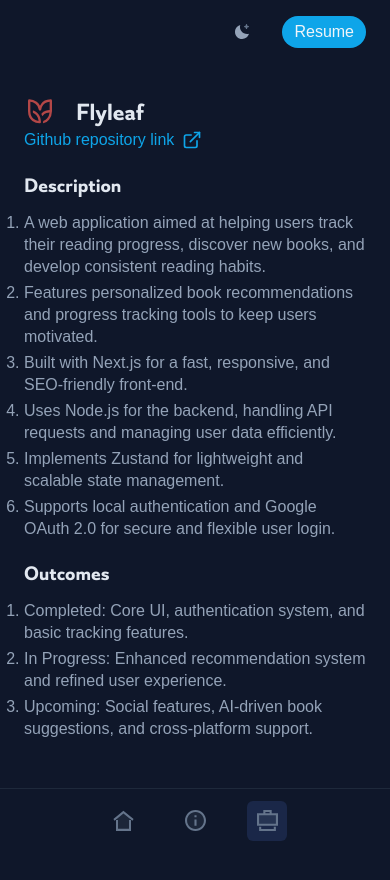
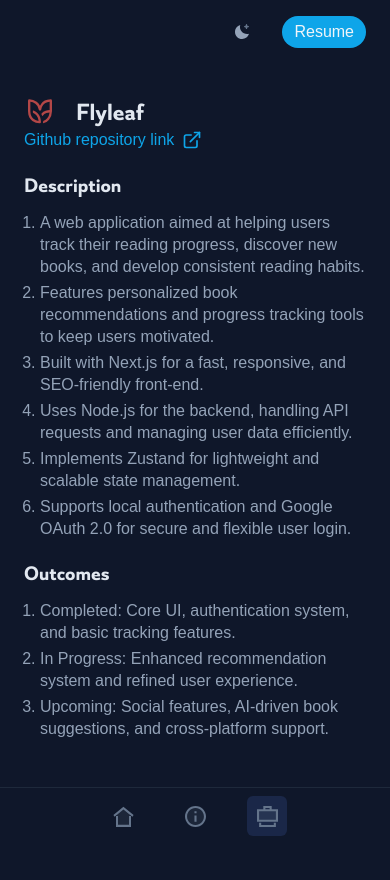
Before and after one commit to anup2134/Portfolio, a React (Vite) app: page /project/Flyleaf in a window 390 px wide. Shown: the top 880 px of the page. Built offline with nearby package versions, Linux system fonts and the light colour scheme; a web font is replaced by a local one.

Commit message:
fix navbar border-color and bottom padding, project page left margin

```diff
--- a/src/components/Navbar.tsx
+++ b/src/components/Navbar.tsx
@@ -15,9 +15,9 @@
       className="min-h-screen max-h-fit w-[12%] border-r
         dark:border-r-foregroundLight  border-r-gray-300
         flex justify-center items-center
-        sm:pr-0 sm:flex sm:flex-row sm:gap-x-10 sm:gap-y-0 sm:fixed sm:-bottom-2 sm:z-20
-        sm:min-h-fit sm:h-16 sm:w-screen sm:max-h-none
-        sm:justify-center sm:items-center sm:dark:bg-backgroundDark sm:bg-gray-200 sm:border-t sm:border-r-0 sm:border-t-foregroundLight fixed"
+        sm:pr-0 sm:flex sm:flex-row sm:gap-x-10 sm:gap-y-0 sm:-bottom-2 sm:z-20
+        sm:min-h-fit sm:h-16 sm:w-screen sm:max-h-none sm:pb-2
+        sm:justify-center sm:items-center sm:dark:bg-backgroundDark sm:bg-gray-200 sm:border-t sm:border-r-0 sm:dark:border-t-foregroundLight  sm:border-t-gray-300 fixed"
       style={{
         transition: "border-color 0.8s linear,background-color 0.7s linear",
       }}
--- a/src/views/Project.tsx
+++ b/src/views/Project.tsx
@@ -61,7 +61,7 @@
       <h2 className="dark:text-foregroundDark text-foregroundLight text-[22px] sm:text-xl mb-3 alpino-700 transition-colors duration-700">
         Description
       </h2>
-      <ul className="list-decimal list-outside text-para dark:text-paraDark satoshi-500 mb-5 leading-[1.375rem]">
+      <ul className="list-decimal list-outside text-para dark:text-paraDark satoshi-500 mb-5 leading-[1.375rem] sm:ml-4">
         {description.split("\n").map((line: string, idx: number) => {
           return (
             <li key={idx} className="mb-1 transition-colors duration-700">
@@ -74,7 +74,7 @@
       <h2 className="dark:text-foregroundDark text-foregroundLight text-[22px] sm:text-xl mb-3 alpino-700 transition-colors duration-700">
         Outcomes
       </h2>
-      <ul className="list-decimal list-outside text-para dark:text-paraDark satoshi-500 mb-5 leading-[1.375rem]">
+      <ul className="list-decimal list-outside text-para dark:text-paraDark satoshi-500 mb-5 leading-[1.375rem] sm:ml-4">
         {outcomes.split("\n").map((line: string, idx: number) => {
           return (
             <li key={idx} className="mb-1 transition-colors duration-700">
```
